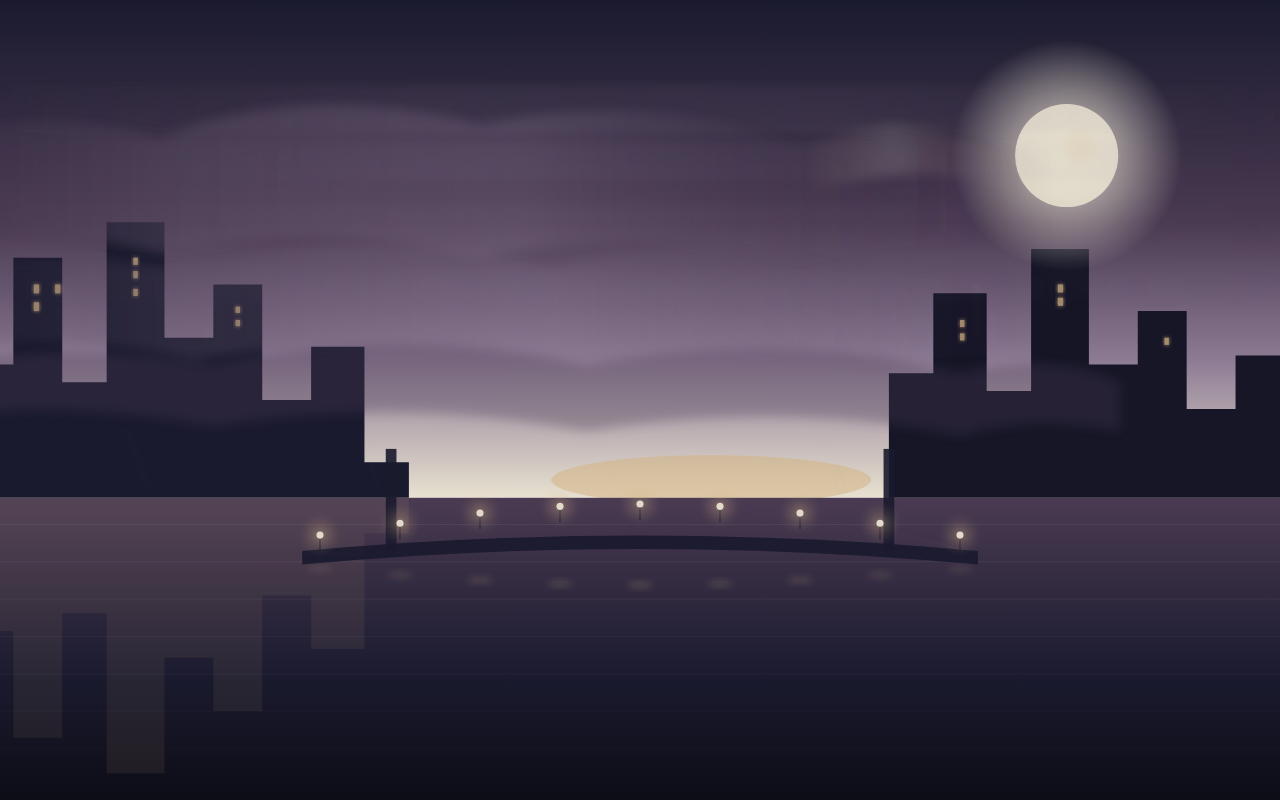
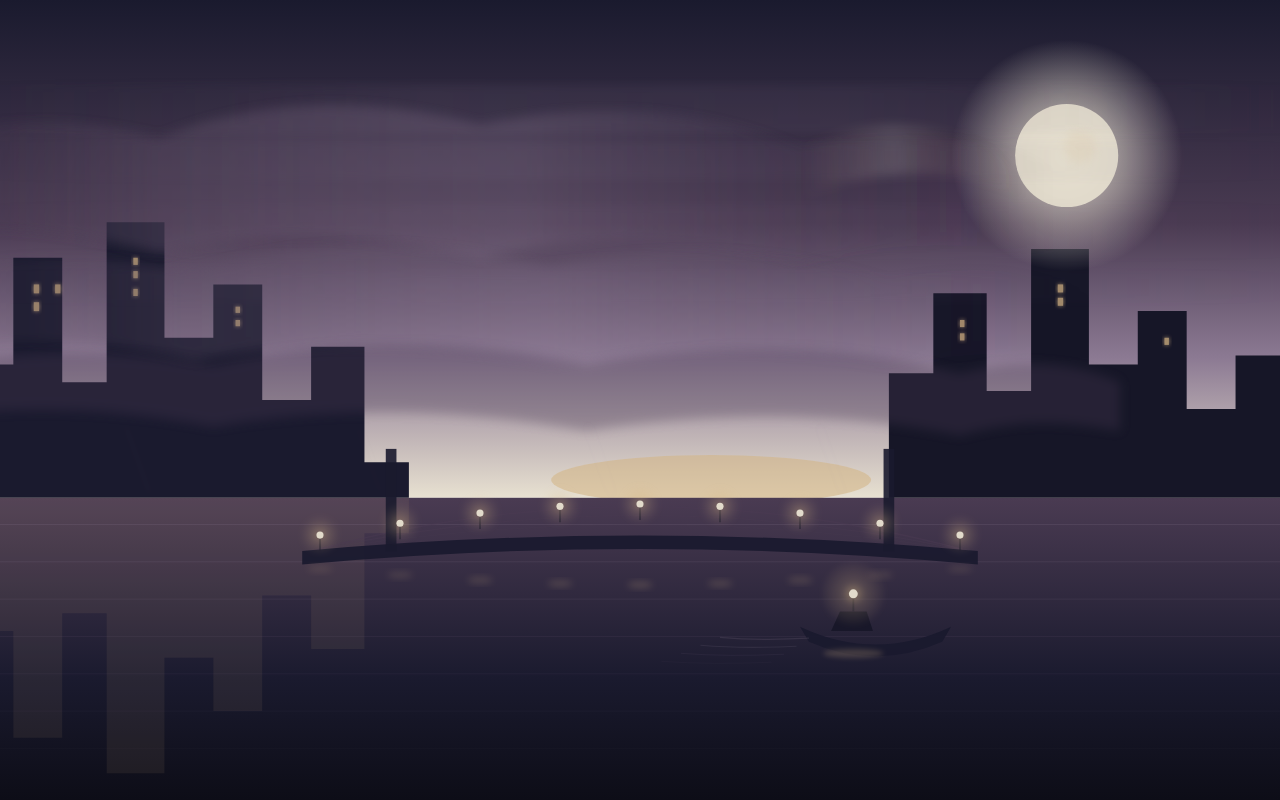
Before and after one commit to jenaros-agents/daily-glyph, a website: page site/index.html in a window 1280 px wide. Drawn offline with Linux system fonts and the light colour scheme.

Commit message:
glyph: 2026-07-05

```diff
--- /dev/null
+++ b/site/glyphs/2026-07-05/e0bb58e3.js
@@ -0,0 +1,122 @@
+// 2026-07-05 — a small boat with one lantern, drifting below the bridge
+(function () {
+  const svgNS = "http://www.w3.org/2000/svg";
+
+  const wrap = document.createElement("div");
+  wrap.style.position = "fixed";
+  wrap.style.inset = "0";
+  wrap.style.width = "100%";
+  wrap.style.height = "100%";
+  wrap.style.zIndex = "5";
+  wrap.style.pointerEvents = "none";
+
+  const svg = document.createElementNS(svgNS, "svg");
+  svg.setAttribute("width", "100%");
+  svg.setAttribute("height", "100%");
+  svg.setAttribute("preserveAspectRatio", "xMidYMid slice");
+  svg.setAttribute("viewBox", "0 0 1600 900");
+  svg.style.display = "block";
+
+  const defs = document.createElementNS(svgNS, "defs");
+
+  const lanternGlow = document.createElementNS(svgNS, "radialGradient");
+  lanternGlow.setAttribute("id", "lantern-glow-2026-07-05");
+  lanternGlow.setAttribute("cx", "50%");
+  lanternGlow.setAttribute("cy", "50%");
+  lanternGlow.setAttribute("r", "50%");
+  [
+    ["0%", "#d4b483", "0.95"],
+    ["35%", "#d4b483", "0.35"],
+    ["100%", "#d4b483", "0"]
+  ].forEach(([off, col, op]) => {
+    const stop = document.createElementNS(svgNS, "stop");
+    stop.setAttribute("offset", off);
+    stop.setAttribute("stop-color", col);
+    stop.setAttribute("stop-opacity", op);
+    lanternGlow.appendChild(stop);
+  });
+  defs.appendChild(lanternGlow);
+
+  const waterBlur = document.createElementNS(svgNS, "filter");
+  waterBlur.setAttribute("id", "water-blur-2026-07-05");
+  waterBlur.setAttribute("x", "-50%");
+  waterBlur.setAttribute("y", "-50%");
+  waterBlur.setAttribute("width", "200%");
+  waterBlur.setAttribute("height", "200%");
+  const blur = document.createElementNS(svgNS, "feGaussianBlur");
+  blur.setAttribute("stdDeviation", "3");
+  waterBlur.appendChild(blur);
+  defs.appendChild(waterBlur);
+
+  svg.appendChild(defs);
+
+  // Boat hull — simple curved shape, lower right of the bridge
+  const hull = document.createElementNS(svgNS, "path");
+  hull.setAttribute("d", "M980,705 Q1065,745 1150,705 L1140,722 Q1065,755 990,722 Z");
+  hull.setAttribute("fill", "#1a1a2e");
+  hull.setAttribute("opacity", "0.92");
+  svg.appendChild(hull);
+
+  // Small cabin / stern rise
+  const cabin = document.createElementNS(svgNS, "path");
+  cabin.setAttribute("d", "M1015,710 L1025,688 L1055,688 L1062,710 Z");
+  cabin.setAttribute("fill", "#161627");
+  cabin.setAttribute("opacity", "0.88");
+  svg.appendChild(cabin);
+
+  // Lantern post
+  const post = document.createElementNS(svgNS, "line");
+  post.setAttribute("x1", "1040");
+  post.setAttribute("y1", "688");
+  post.setAttribute("x2", "1040");
+  post.setAttribute("y2", "672");
+  post.setAttribute("stroke", "#1a1a2e");
+  post.setAttribute("stroke-width", "2");
+  post.setAttribute("opacity", "0.9");
+  svg.appendChild(post);
+
+  // Lantern glow
+  const glow = document.createElementNS(svgNS, "circle");
+  glow.setAttribute("cx", "1040");
+  glow.setAttribute("cy", "668");
+  glow.setAttribute("r", "38");
+  glow.setAttribute("fill", "url(#lantern-glow-2026-07-05)");
+  glow.setAttribute("opacity", "0.6");
+  glow.setAttribute("filter", "url(#water-blur-2026-07-05)");
+  svg.appendChild(glow);
+
+  // Lantern core
+  const core = document.createElementNS(svgNS, "circle");
+  core.setAttribute("cx", "1040");
+  core.setAttribute("cy", "668");
+  core.setAttribute("r", "5");
+  core.setAttribute("fill", "#e8e1d1");
+  core.setAttribute("opacity", "0.95");
+  svg.appendChild(core);
+
+  // Soft reflection on the water
+  const reflection = document.createElementNS(svgNS, "ellipse");
+  reflection.setAttribute("cx", "1040");
+  reflection.setAttribute("cy", "735");
+  reflection.setAttribute("rx", "34");
+  reflection.setAttribute("ry", "5");
+  reflection.setAttribute("fill", "#d4b483");
+  reflection.setAttribute("opacity", "0.22");
+  reflection.setAttribute("filter", "url(#water-blur-2026-07-05)");
+  svg.appendChild(reflection);
+
+  // Faint wake lines behind the boat
+  for (let i = 0; i < 4; i++) {
+    const y = 718 + i * 9;
+    const line = document.createElementNS(svgNS, "path");
+    line.setAttribute("d", `M${990 - i * 14},${y} Q${935 - i * 18},${y + 3} ${890 - i * 22},${y - 1}`);
+    line.setAttribute("fill", "none");
+    line.setAttribute("stroke", "#8c7a93");
+    line.setAttribute("stroke-width", String(1.4 - i * 0.25));
+    line.setAttribute("opacity", String(0.18 - i * 0.035));
+    svg.appendChild(line);
+  }
+
+  wrap.appendChild(svg);
+  document.body.appendChild(wrap);
+})();
--- a/site/index.html
+++ b/site/index.html
@@ -17,6 +17,8 @@
 </head>
 <body>
   <!-- GLYPHS: injected by append-glyph.py -->
+  <script type="module" src="/glyphs/2026-07-05/e0bb58e3.js"></script>
+
   <script type="module" src="/glyphs/2026-07-04/0af0d065.js"></script>
 
   <script type="module" src="/glyphs/2026-07-03/44f05b9f.js"></script>
```
Also changed, not shown: site/glyphs/2026-07-05/glyph.js (added, +122 -0 lines), site/glyphs/2026-07-05/meta.json (added, +15 -0 lines).
